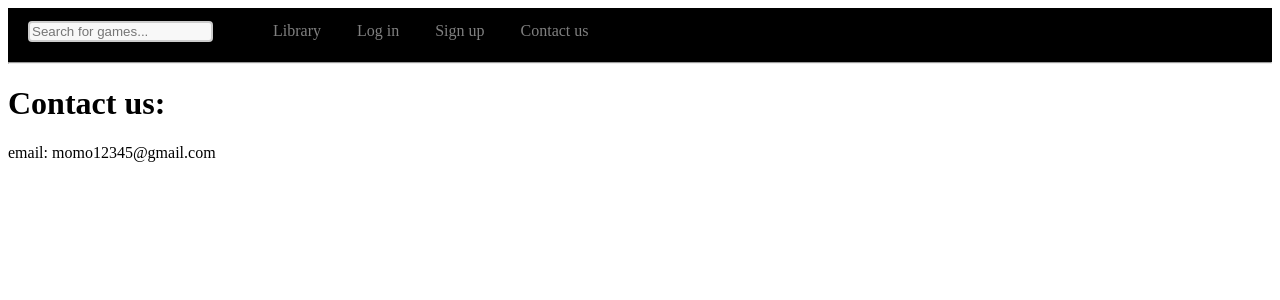
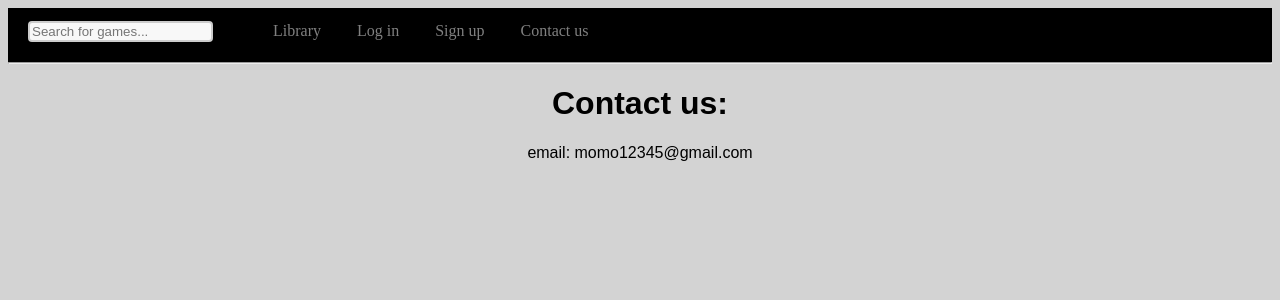
Before and after one commit to Hamster339/GameWebsite-Django, a Django app: page /gamewebsite/contact-us/ in a window 1280 px wide. Shown: the top 300 px of the page. Run offline with Django 3.2, Linux system fonts and the light colour scheme; parts of the project's set-up code (start-up, migrations or seed data) failed here and were passed over.

Commit message:
contact us css

```diff
--- /dev/null
+++ b/static/css/contact_us.css
@@ -0,0 +1,9 @@
+body{
+	background-color: lightgray;
+
+}
+
+div.content{
+	font-family: Arial, Helvetica, sans-serif;
+	text-align: center;
+}
--- a/templates/gamewebsite/contact_us.html
+++ b/templates/gamewebsite/contact_us.html
@@ -1,11 +1,16 @@
 {% extends 'gamewebsite/base.html' %}
 {% load static %}
+{% block style %}
+<link rel="stylesheet" href="{% static "css/contact_us.css" %}">
 
+{% endblock %}
 {% block title_block %}
 	Contact us(gamewebsite.com)
 {% endblock %}
 
 {% block body_block %}
+	<div class ="content">
         <h1>Contact us:</h1>
         <p>email: momo12345@gmail.com</p>
+	</div>
 {% endblock %}
```
